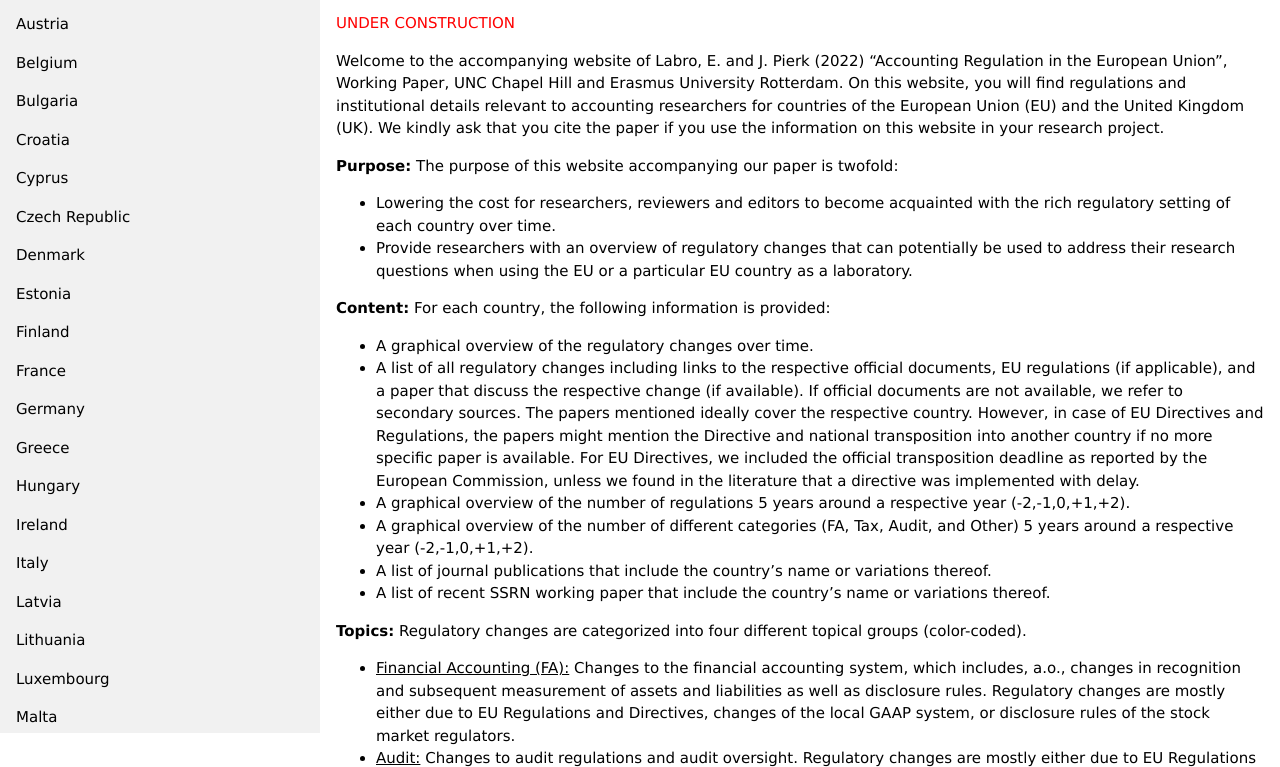
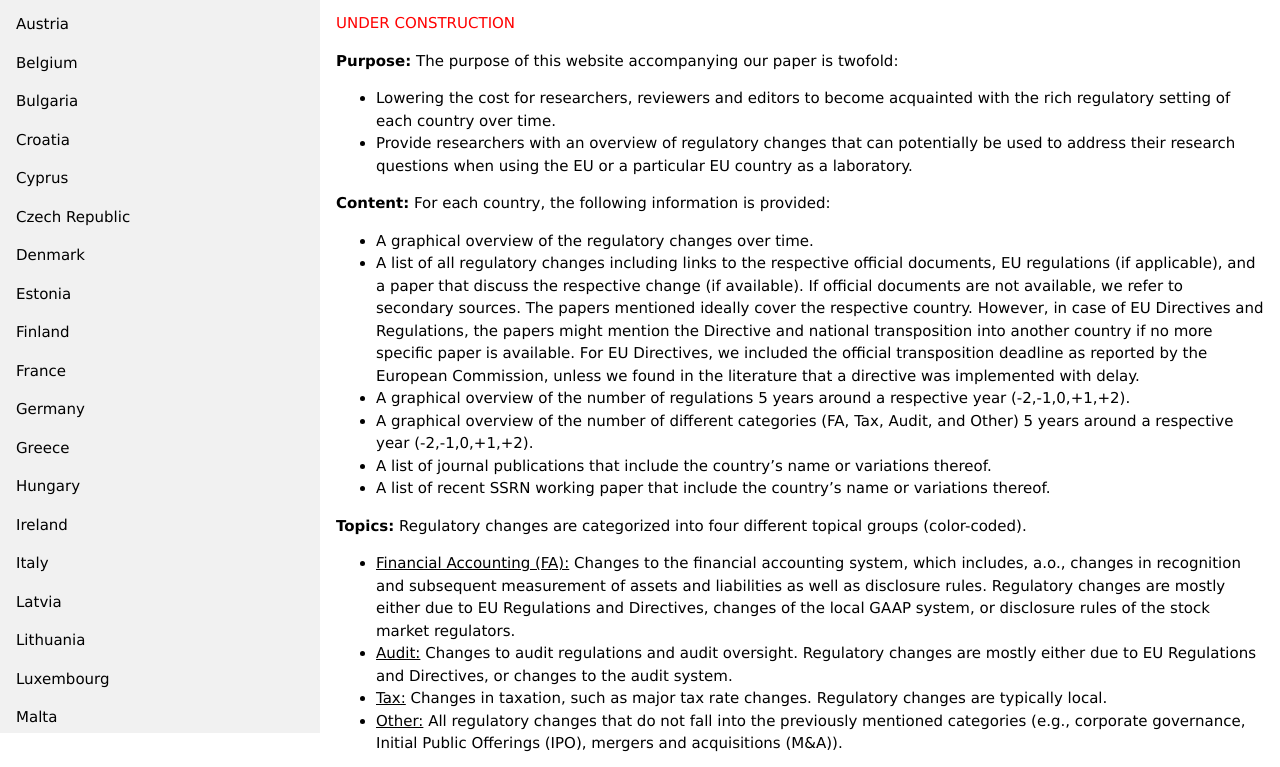
Before and after one commit to jochenpierk/EU_Setting, a plain HTML site: page index.html in a window 1280 px wide. Shown: the part 67-834 px from the top of the page. Drawn offline with nearby package versions, Linux system fonts and the light colour scheme.

Commit message:
Update index.html

```diff
--- a/index.html
+++ b/index.html
@@ -67,10 +67,10 @@
 
 <p style="color:red"> UNDER CONSTRUCTION   </p>
 
-<p> Welcome to the accompanying website of Labro, E. and J. Pierk (2022) “Accounting Regulation in the European Union”, Working Paper, UNC Chapel Hill and Erasmus University Rotterdam.
+<!--<p> Welcome to the accompanying website of Labro, E. and J. Pierk (2022) “Accounting Regulation in the European Union”, Working Paper, UNC Chapel Hill and Erasmus University Rotterdam.
 On this website, you will find regulations and institutional details relevant to accounting researchers for
 countries of the European Union (EU) and the United Kingdom (UK). We kindly ask that you cite the paper if you use the information on this website in your research project.
-
+-->
 </p>
 
 
```
